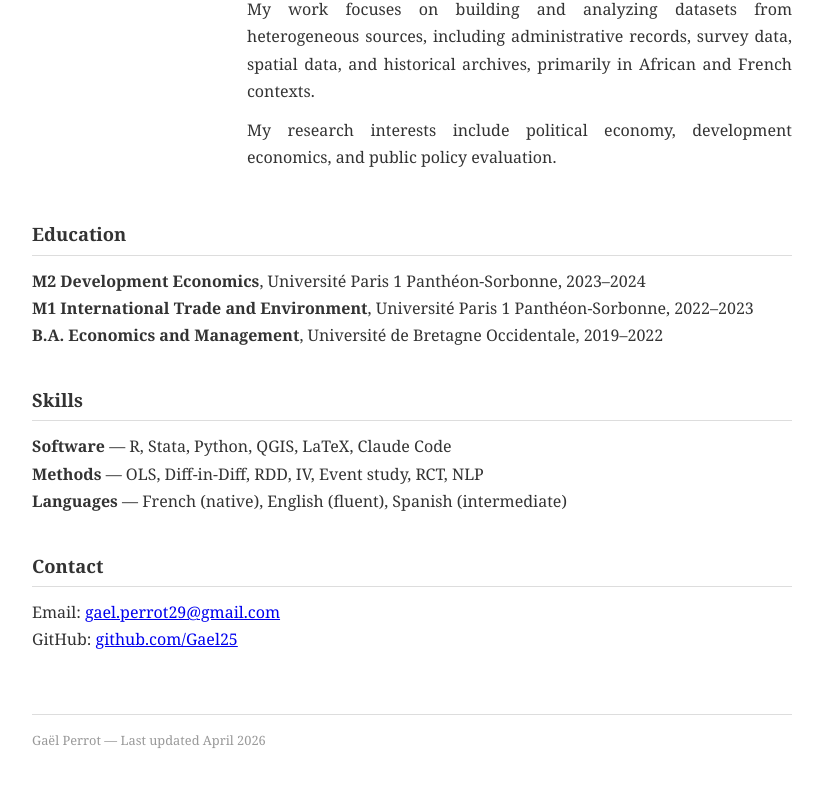
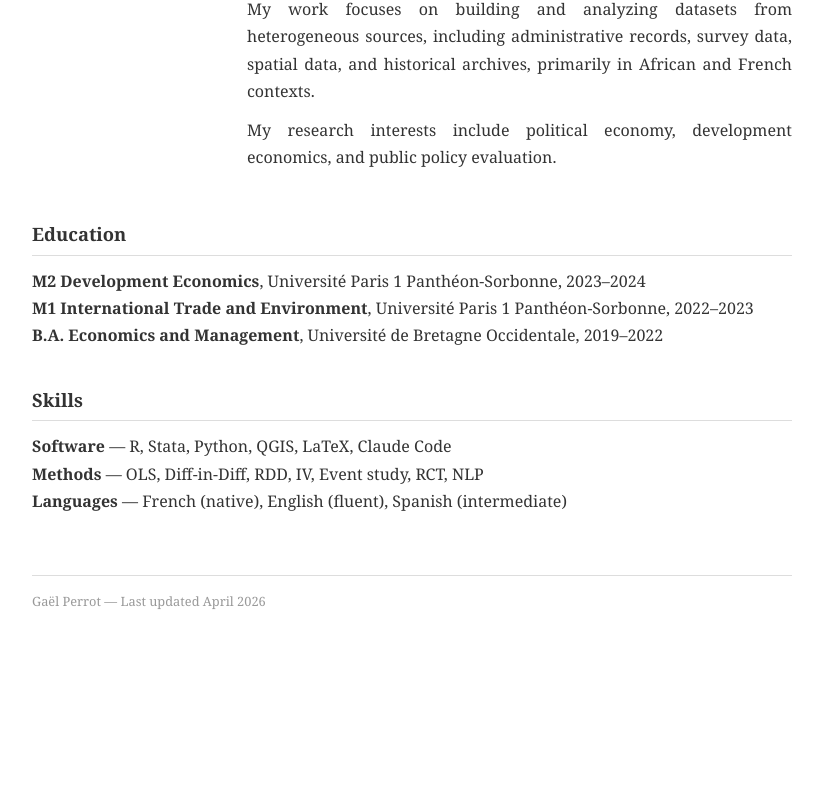
Before and after one commit to Gael25/Gael25.github.io, a plain HTML site: page index.html in a window 1280 px wide. Shown: the part 399-1186 px from the top of the page, without its empty margins (228-1051 px from the left). After the commit the page ends 1052 px from the top, so only its background shows below. Drawn offline with Linux system fonts and the light colour scheme.

Commit message:
Remove duplicate Contact section from About page

```diff
--- a/index.html
+++ b/index.html
@@ -57,13 +57,6 @@
     </p>
 </section>
 
-<section>
-    <h2>Contact</h2>
-    <p>
-        Email: <a href="mailto:gael.perrot29@gmail.com">gael.perrot29@gmail.com</a><br>
-        GitHub: <a href="https://github.com/Gael25">github.com/Gael25</a>
-    </p>
-</section>
 
 <footer>
     Gaël Perrot — Last updated April 2026
```
